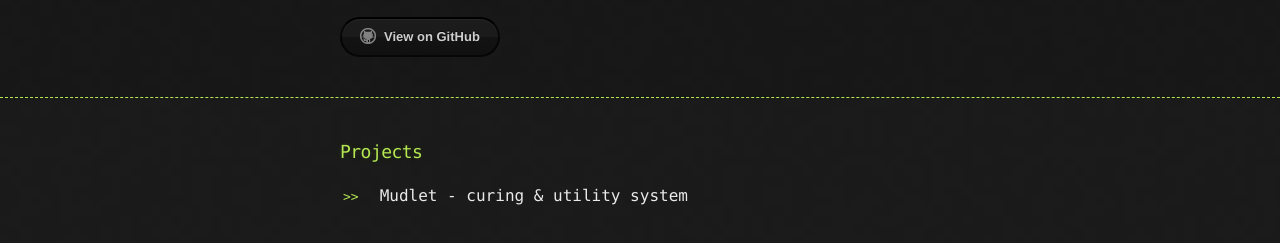
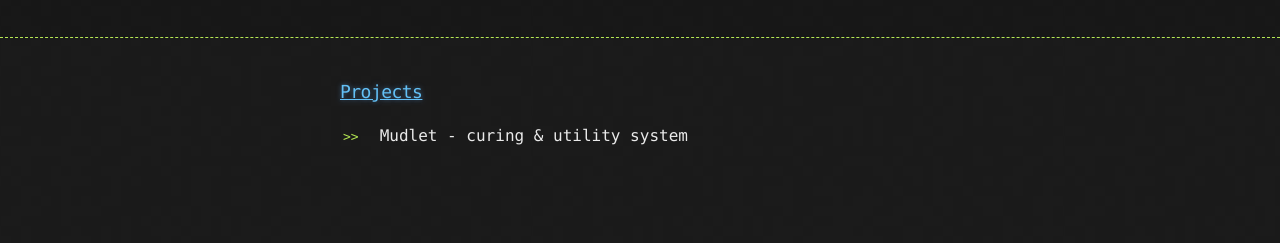
Before and after one commit to gitter-badger/obliviondev.github.io, a plain HTML site: page index.html in a window 1280 px wide. Shown: the part 95-338 px from the top of the page. Drawn offline with Linux system fonts and the light colour scheme.

Commit message:
Update index.html

```diff
--- a/index.html
+++ b/index.html
@@ -3,12 +3,9 @@
 <head>
   <meta charset='utf-8'>
   <meta content="chrome=1" http-equiv="X-UA-Compatible">
-  <link href="stylesheets/stylesheet.css" media="screen" rel="stylesheet" type=
-  "text/css">
-  <link href="stylesheets/github-dark.css" media="screen" rel="stylesheet"
-  type="text/css">
-  <link href="stylesheets/print.css" media="print" rel="stylesheet" type=
-  "text/css">
+  <link href="stylesheets/stylesheet.css" media="screen" rel="stylesheet" type="text/css">
+  <link href="stylesheets/github-dark.css" media="screen" rel="stylesheet" type="text/css">
+  <link href="stylesheets/print.css" media="print" rel="stylesheet" type="text/css">
 
   <title>Oblivion</title>
 </head>
@@ -19,19 +16,12 @@
       <h1>Oblivion</h1>
 
       <h2>Avalon game scripts & development</h2>
-
-      <section id="downloads">
-        <a class="btn btn-github" href=
-        "https://github.com/obliviondev"><span class="icon"></span>View on
-        GitHub</a>
-      </section>
     </div>
   </header>
 
   <div class="container">
     <section id="main_content">
-      <h3><a class="anchor" href="#projects" id="projects"><span class=
-      "octicon octicon-link"></span></a> Projects</h3>
+      <h3><a class="anchor" href="#projects" id="projects"><span class="octicon octicon-link"></span>Projects</a></h3>
 
       <ul>
         <li>Mudlet - curing & utility system</li>
```
